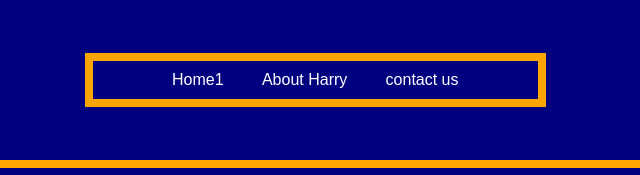
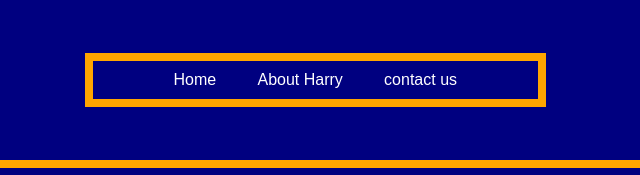
Before and after one commit to isaak111/inl-uppgift-2, a plain HTML site: page index.html in a window 1280 px wide. Shown: the top 175 px of the page, 490-1130 px from the left. Drawn offline with Linux system fonts and the light colour scheme.

Commit message:
fixed typo

```diff
--- a/index.html
+++ b/index.html
@@ -15,7 +15,7 @@
     <img id="header-picture" src="./Img/harry-header.jpg" alt="Picture of Harry" width="500" height="237">
     <nav class="navbar">
       <ul>
-      <li><a href="index.html">Home1</a></li>
+      <li><a href="index.html">Home</a></li>
       <li><a href="index.html">About Harry</a></li>
       <li><a href="index.html">contact us</a></li>
     </ul>
```
